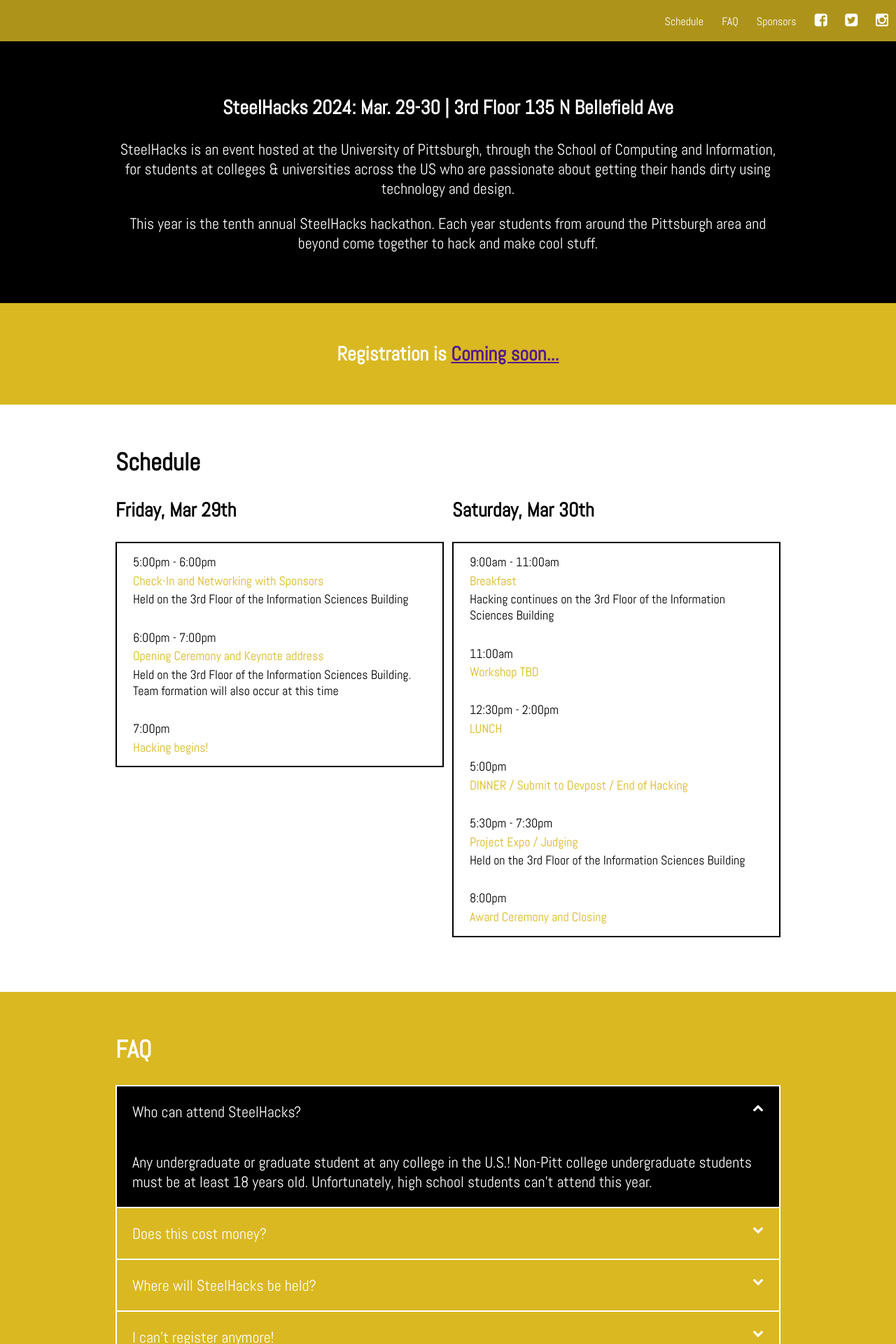
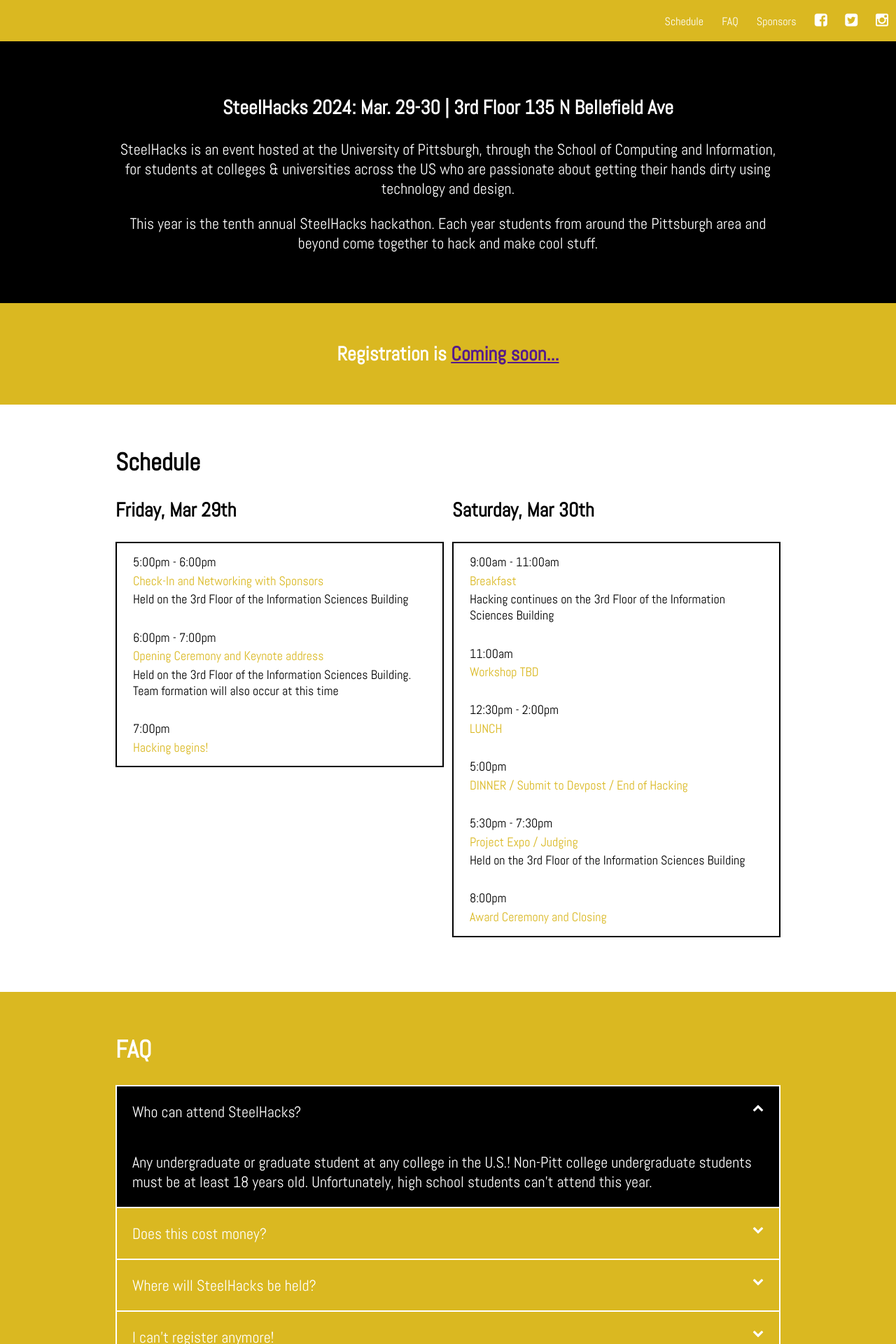
Before and after one commit to SteelHeads/steelhacks.com, a Jekyll site: the page built from index.html, in a window 1280 px wide. Shown: the top 1920 px of the page at 70% size. Built offline with Jekyll 4.4.1, drawn with Linux system fonts in a browser that asks for light colours.

Commit message:
Remove darken()

```diff
--- a/_sass/_page.scss
+++ b/_sass/_page.scss
@@ -56,7 +56,7 @@
   $mobile-navbar-width: 700px;
 
   clear: both;
-  background: darken($base-primary, 10%);
+  background: $base-primary;
   margin-bottom: 2%;
   width: 100%;
 
@@ -327,7 +327,7 @@
 footer {
   $spacing-amount: 30px;
 
-  background-color: darken($base-primary, 10%);
+  background-color: $base-primary;
   color: white;
   font-size: 16px;
   padding-bottom: $spacing-amount;
```
